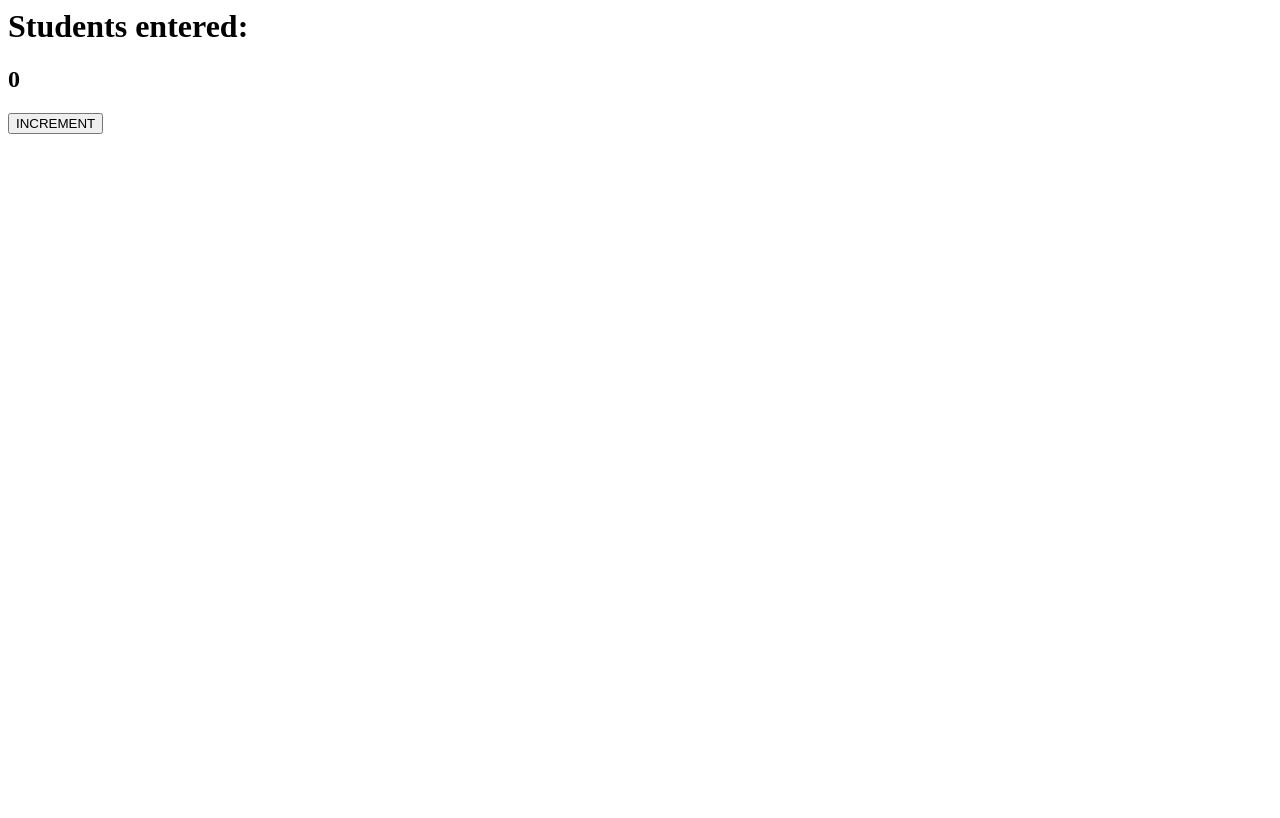
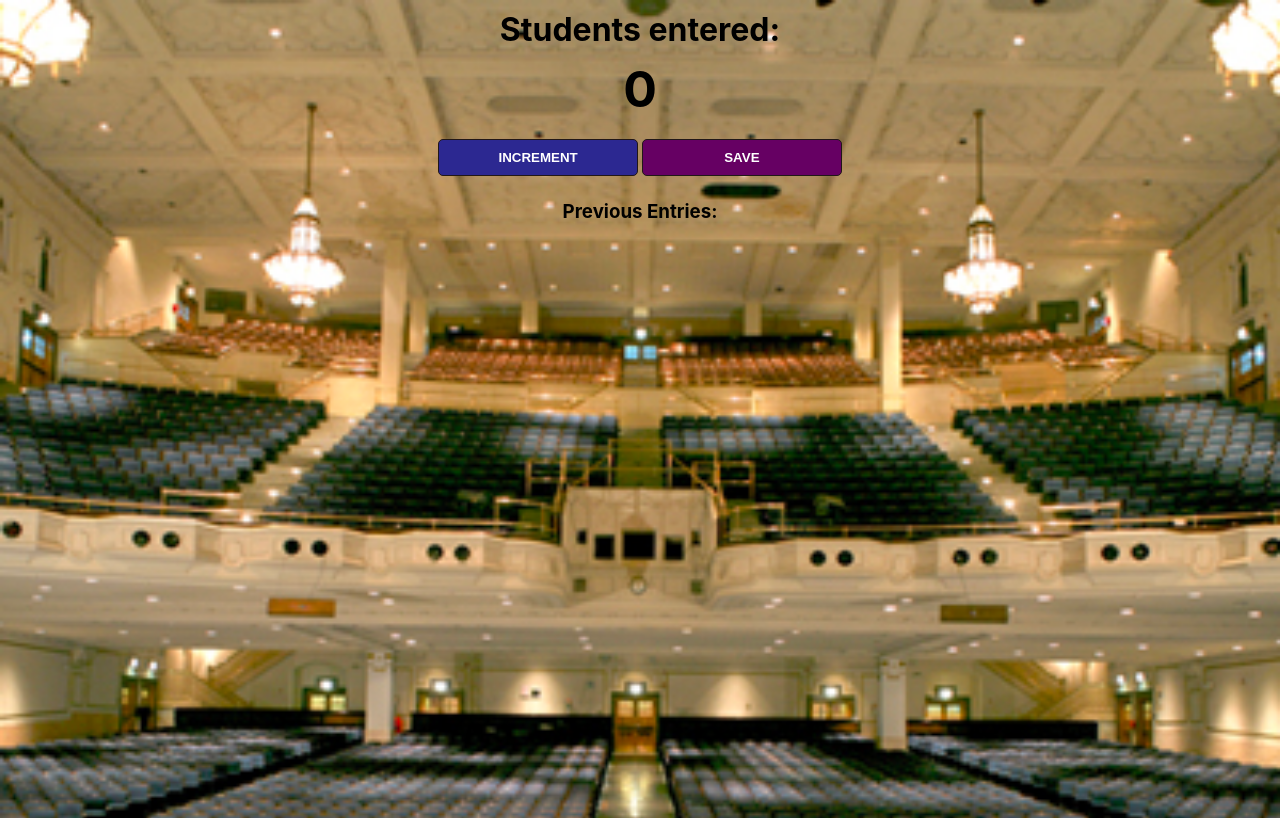
Before and after one commit to MuauzJFKairport/muauzac, a plain HTML site: page index.html in a window 1280 px wide. Drawn offline with Linux system fonts and the light colour scheme; files whose address does not match are found by name.

Commit message:
Update index.html

```diff
--- a/index.html
+++ b/index.html
@@ -1,11 +1,13 @@
 <html>
     <head>
-        <link rel="stylesheet" href="style.css">
+        <link rel="stylesheet" href="index.css">
     </head>
     <body>
                 <h1>Students entered:</h1>
                 <h2 id="count-el">0</h2>
                 <button id="increment-btn" onclick="increment()">INCREMENT</button>
+                <button id="save-btn" onclick="save()">SAVE</button>
+                <h3>Previous Entries: </h3>
 
 
                 <script src="index.js">
```
